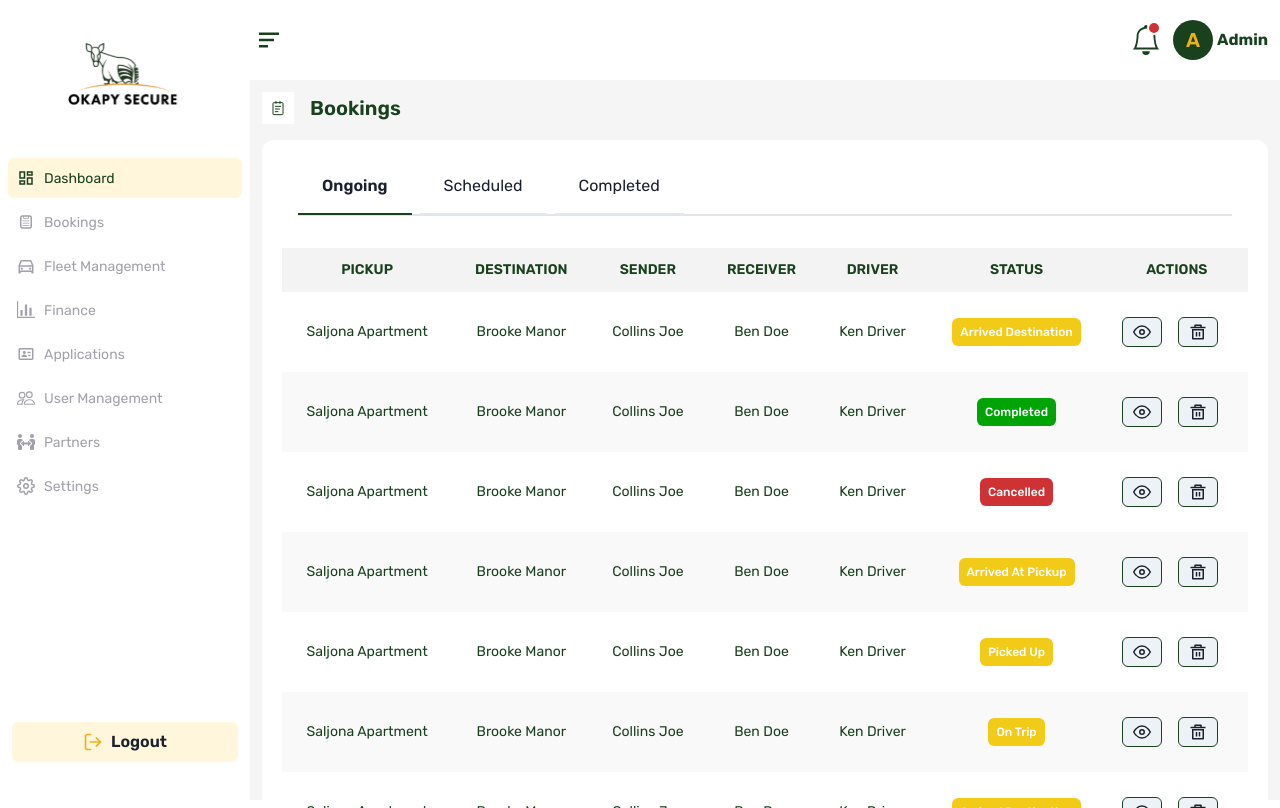
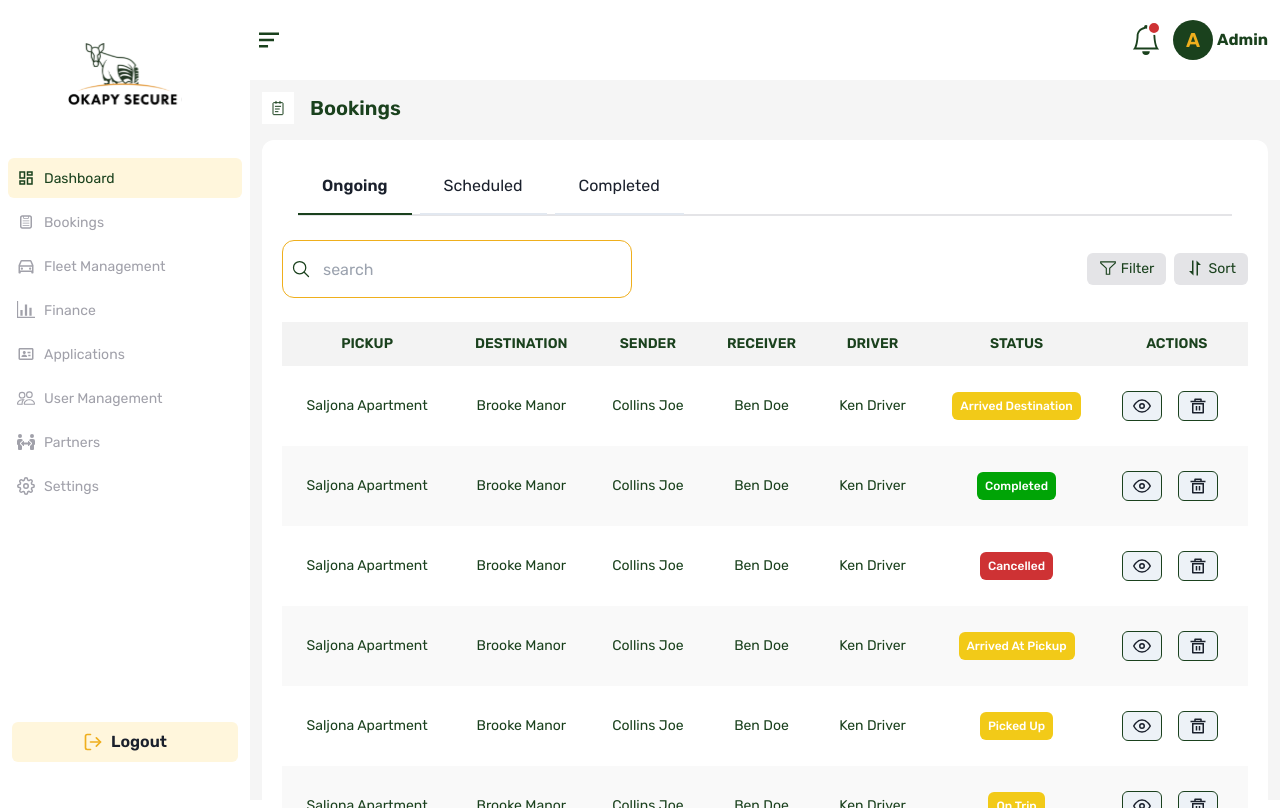
Before and after one commit to Pekstaar/pie-admin, a React (Create React App) app: page /bookings in a window 1280 px wide. Built offline with nearby package versions, Linux system fonts and the light colour scheme.

Commit message:
[UPDATE]: table actions: search sort filter

```diff
--- /dev/null
+++ b/src/components/general/Input.jsx
@@ -0,0 +1,27 @@
+import { Box, Input } from "@chakra-ui/react";
+import React from "react";
+
+const CInput = ({ icon }) => {
+  return (
+    <Box
+      display={"flex"}
+      gap={"3"}
+      alignItems={"center"}
+      w={"350px"}
+      p={"2"}
+      borderWidth={"1px"}
+      overflow={"hidden"}
+      borderRadius={"xl"}
+      borderColor={"primary_yellow"}
+    >
+      {icon}
+
+      <input
+        placeholder="search"
+        className="border-0 outline-none focus:outline-none  h-10 flex-grow"
+      />
+    </Box>
+  );
+};
+
+export default CInput;
--- a/src/components/general/Table.jsx
+++ b/src/components/general/Table.jsx
@@ -2,7 +2,7 @@ import React from "react";
 
 const Table = ({ headers, children }) => {
   return (
-    <div className=" pt-8 w-full">
+    <div className="  w-full">
       <div className=" overflow-hidden ">
         <table className="min-w-full bg-white">
           <thead className="bg-[#F3F3F3] ">
--- a/src/pages/Bookings.jsx
+++ b/src/pages/Bookings.jsx
@@ -7,6 +7,10 @@ import Wrapper from "../components/general/Wrapper";
 
 import { FiEye } from "react-icons/fi";
 import { RiDeleteBin5Line } from "react-icons/ri";
+import { IoSearchOutline } from "react-icons/io5";
+import { VscFilter } from "react-icons/vsc";
+import CInput from "../components/general/Input";
+import { BiSort } from "react-icons/bi";
 
 const Bookings = () => {
   return (
@@ -23,6 +27,20 @@ const Bookings = () => {
           <SubNavItem isCurrent title={"Ongoing"} handleClick={() => {}} />
           <SubNavItem title={"Scheduled"} handleClick={() => {}} />
           <SubNavItem title={"Completed"} handleClick={() => {}} />
+        </HStack>
+
+        {/* search and table actions */}
+        <HStack py={"6"} justifyContent={"space-between"}>
+          {/* /search input */}
+          <CInput icon={<IoSearchOutline className="text-xl" />} />
+          {/* actions */}
+          <HStack gap={"2"}>
+            <TableAction
+              icon={<VscFilter className="text-lg" />}
+              text={"Filter"}
+            />
+            <TableAction icon={<BiSort className="text-lg" />} text={"Sort"} />
+          </HStack>
         </HStack>
 
         {/* body */}
@@ -200,3 +218,9 @@ const ActionButton = ({ bg, children }) => (
     {children}
   </Button>
 );
+const TableAction = ({ icon, text }) => (
+  <button className="bg-zinc-200 px-3 py-1.5 gap-1 rounded-md text-sm capitalize flex  ">
+    {icon}
+    {text}
+  </button>
+);
```
